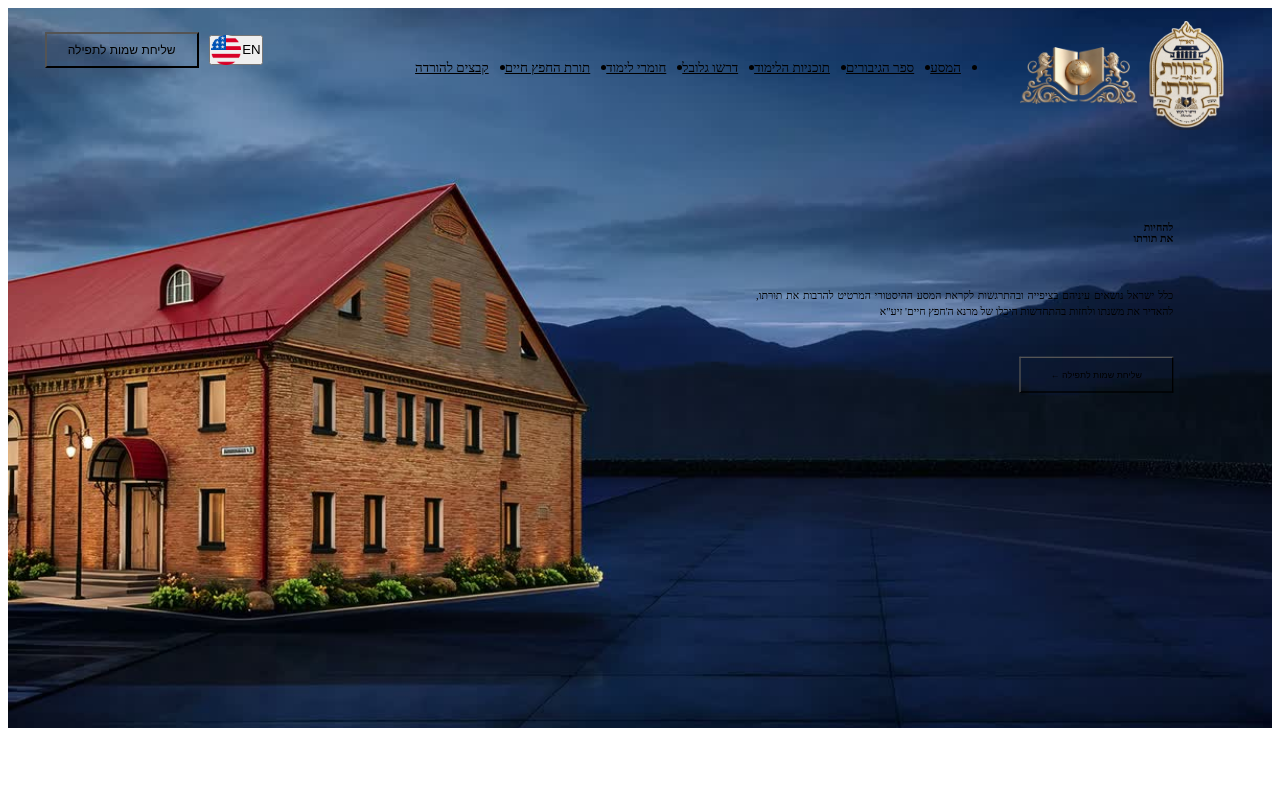
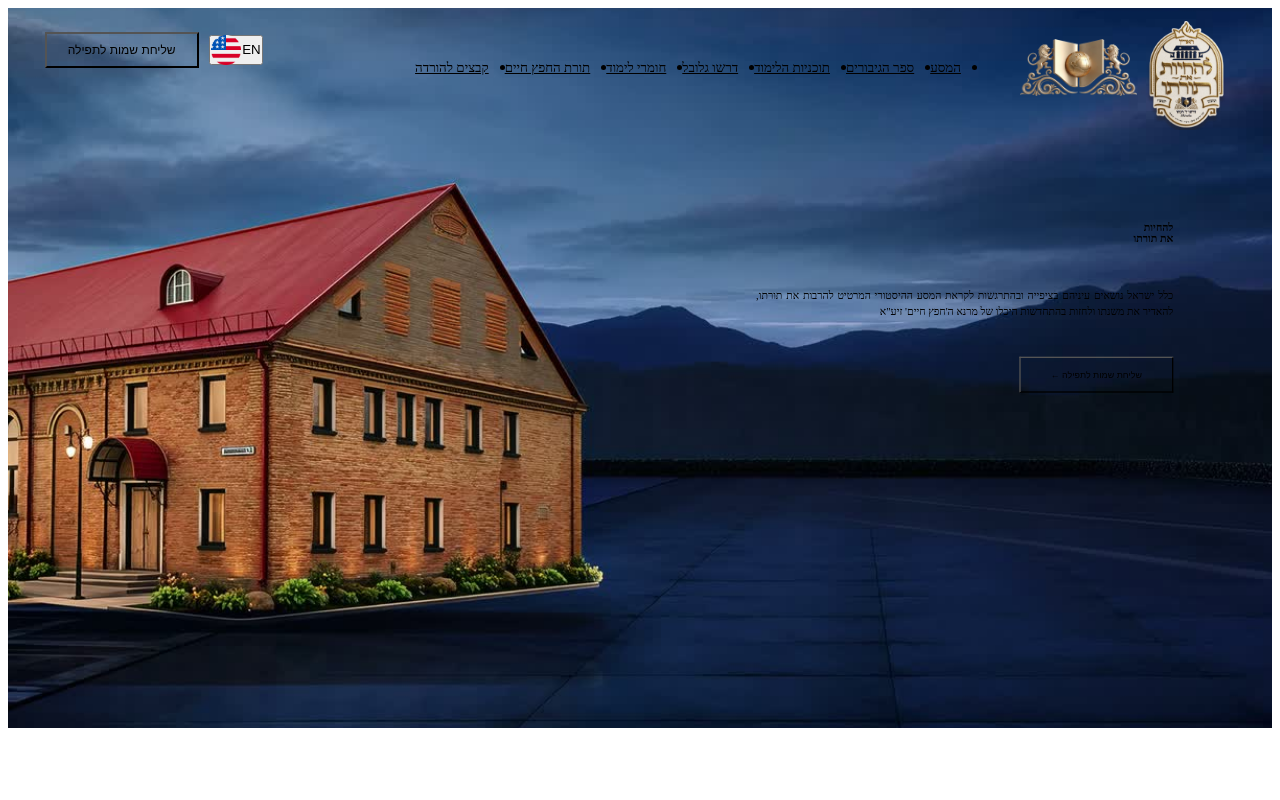
Before and after one commit to shirstudio20-lab/dirshu2, a React (Vite) app: page / in a window 1280 px wide. Shown: the top 800 px of the page. Built offline with nearby package versions, Linux system fonts and the light colour scheme; the HTML template or start-up script is replaced by a standard one; a web font is replaced by a local one.

Commit message:
Lift the gold mark slightly in the top header

```diff
--- a/src/components/SiteHeader/SiteHeader.css
+++ b/src/components/SiteHeader/SiteHeader.css
@@ -154,8 +154,12 @@
 .site-header__emblem {
   position: absolute;
   right: calc(var(--crest-right) + var(--crest-width) + var(--logo-gap));
-  /* Centred on the crest, so the pair reads as one group. */
-  top: calc(var(--crest-top) + (var(--crest-height) - var(--emblem-height)) / 2);
+  /* Centred on the crest, then lifted a little — the crest carries weight
+     low in its frame, so optical centre sits above geometric centre. The
+     offset is a fraction of the reference, so it scales with everything else. */
+  top: calc(
+    var(--crest-top) + (var(--crest-height) - var(--emblem-height)) / 2 - var(--crest-height) * 0.075
+  );
   width: var(--emblem-width);
   height: var(--emblem-height);
   object-fit: contain;
```
